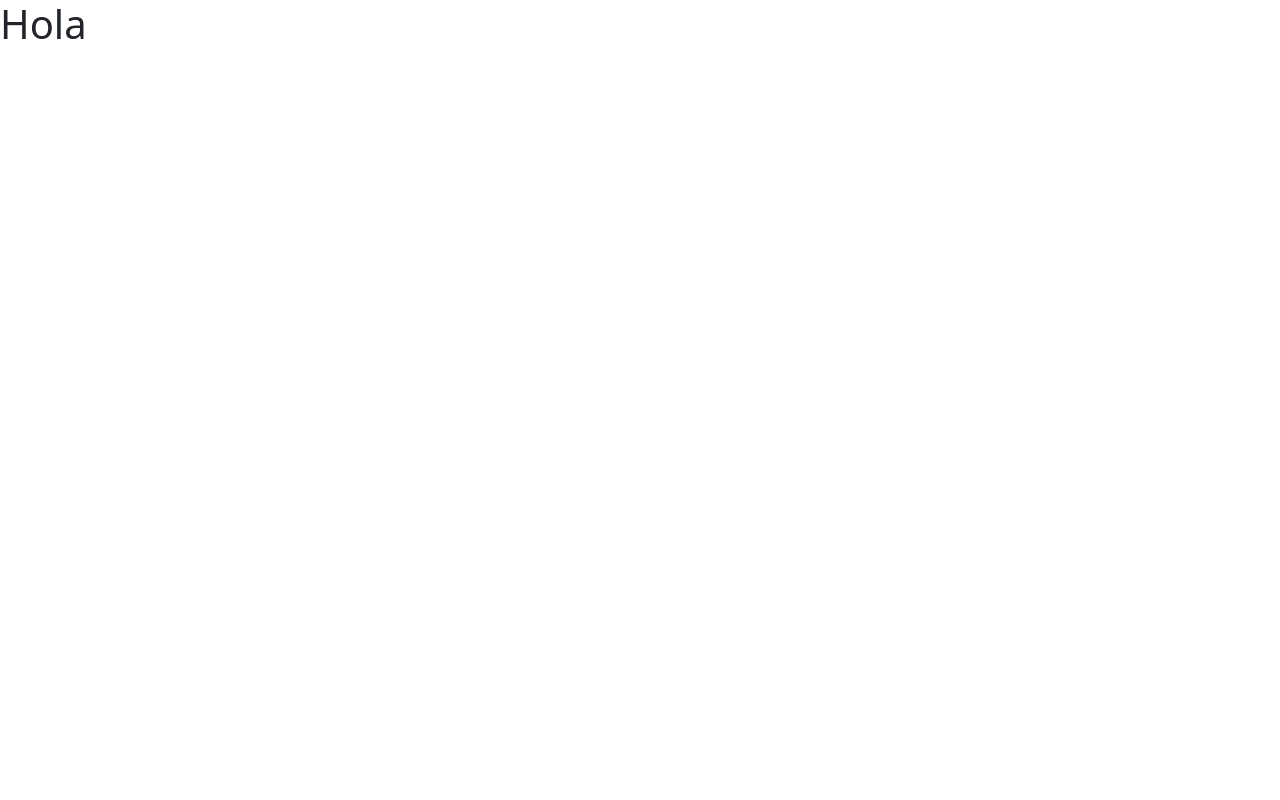
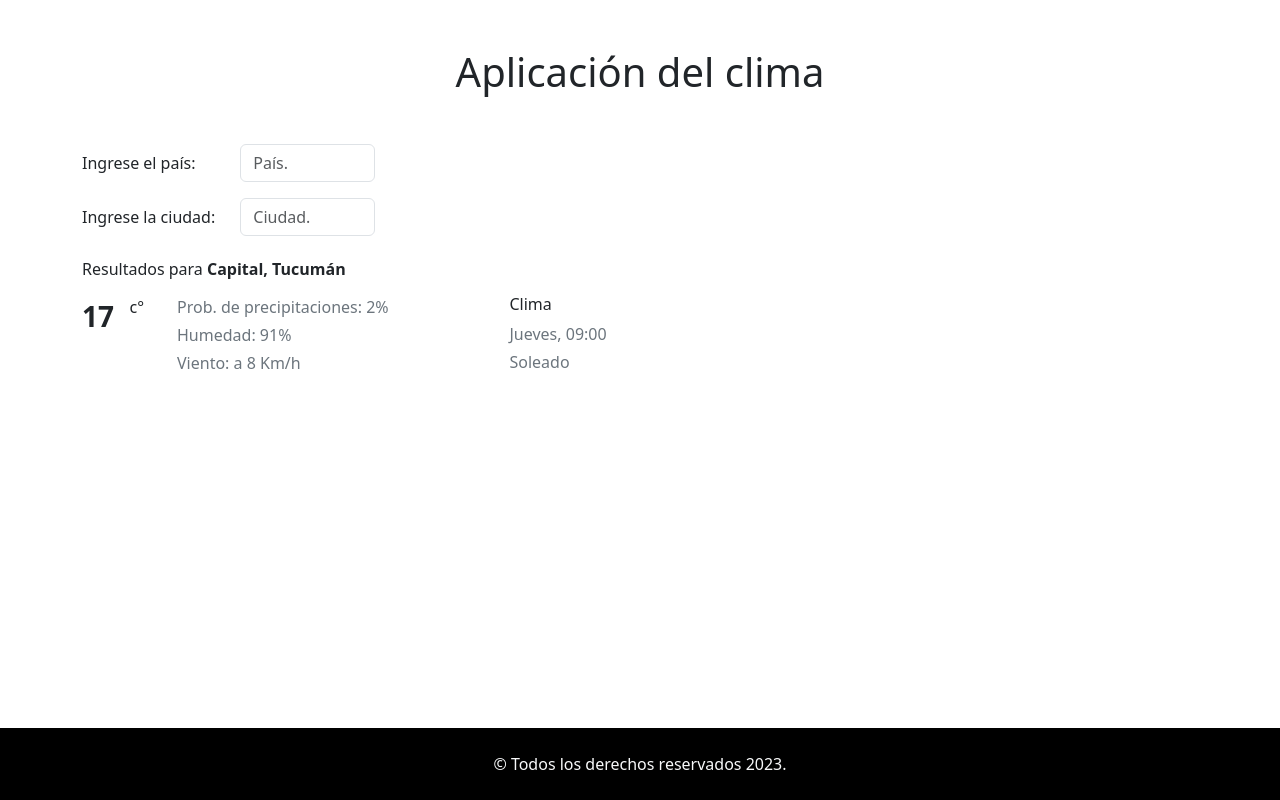
Before and after one commit to ezequielmonachesi/ejercicioTreceTpUnoReact, a React (Vite) app: page / in a window 1280 px wide. Built offline with nearby package versions, Linux system fonts and the light colour scheme.

Commit message:
se termina maquetado del tiempo

```diff
--- a/src/App.css
+++ b/src/App.css
@@ -0,0 +1,9 @@
+#root {
+  min-height: 100vh;
+  display: flex;
+  flex-direction: column;
+}
+
+.main{
+  flex-grow: 1;
+}
--- a/src/App.jsx
+++ b/src/App.jsx
@@ -1,12 +1,22 @@
+import { Container } from 'react-bootstrap';
 import './App.css'
 import 'bootstrap/dist/css/bootstrap.min.css';
+import AdministradorClima from './components/AdministradorClima';
 
 
 function App() {
 
   return (
     <>
-      <h1>Hola</h1>
+    <Container className='main'>
+    <h1 className='mt-5 text-center'>Aplicación del clima</h1>
+      <AdministradorClima>
+
+      </AdministradorClima>
+    </Container>
+    <footer className="py-4 bg-black text-light text-center">
+        &copy; Todos los derechos reservados 2023.
+      </footer>
     </>
   )
 }
--- /dev/null
+++ b/src/components/AdministradorClima.jsx
@@ -0,0 +1,36 @@
+import { Form, Col, Row } from "react-bootstrap";
+import CardClima from "./CardClima";
+
+const AdministradorClima = () => {
+  return (
+    <>
+      <Row className="mt-5">
+        <Col lg="4">
+          <Form>
+            <Form.Group as={Row} className="mb-3" controlId="climaPais">
+              <Form.Label column sm="5">
+                Ingrese el país:
+              </Form.Label>
+              <Col sm="5">
+                <Form.Control type="text" placeholder="País." />
+              </Col>
+            </Form.Group>
+            <Form.Group as={Row} className="mb-3" controlId="climaCiudad">
+              <Form.Label column sm="5">
+                Ingrese la ciudad:
+              </Form.Label>
+              <Col sm="5">
+                <Form.Control type="text" placeholder="Ciudad." />
+              </Col>
+            </Form.Group>
+          </Form>
+        </Col>
+      </Row>
+      <Row className="justify-content-center justify-content-md-start">
+        <CardClima></CardClima>
+      </Row>
+    </>
+  );
+};
+
+export default AdministradorClima;
--- /dev/null
+++ b/src/components/CardClima.jsx
@@ -0,0 +1,29 @@
+import { Col, Row } from "react-bootstrap";
+
+const CardClima = () => {
+    return (
+        <>
+        <Col md="8" lg="7" className="my-2">
+            <h6>Resultados para <b>Capital, Tucumán</b></h6>
+        </Col>
+        <Col md="8" lg="6">
+            <Row>
+                <Col xs="1" className="fs-3 fw-bold">17</Col>
+                <Col xs="1">c°</Col>
+                <Col xs="7">
+                    <p className="text-secondary mb-1">Prob. de precipitaciones: 2%</p>
+                    <p className="text-secondary mb-1">Humedad: 91%</p>
+                    <p className="text-secondary mb-1">Viento: a 8 Km/h</p>
+                </Col>
+                <Col xs="3">
+                    <h6>Clima</h6>
+                    <p className="text-secondary mb-1">Jueves, 09:00</p>
+                    <p className="text-secondary">Soleado</p>
+                </Col>
+            </Row>
+        </Col>
+        </>
+    );
+};
+
+export default CardClima;
```
